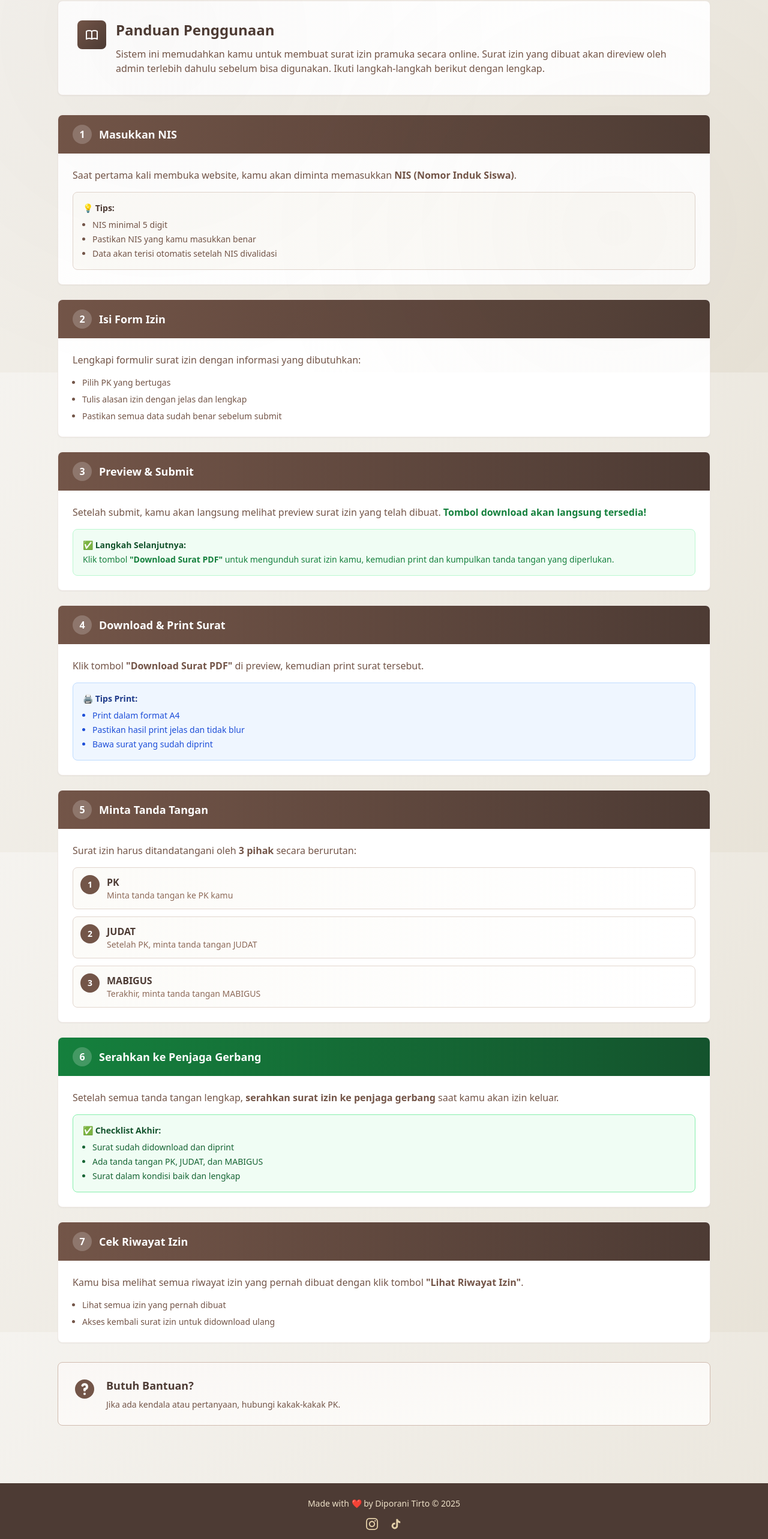
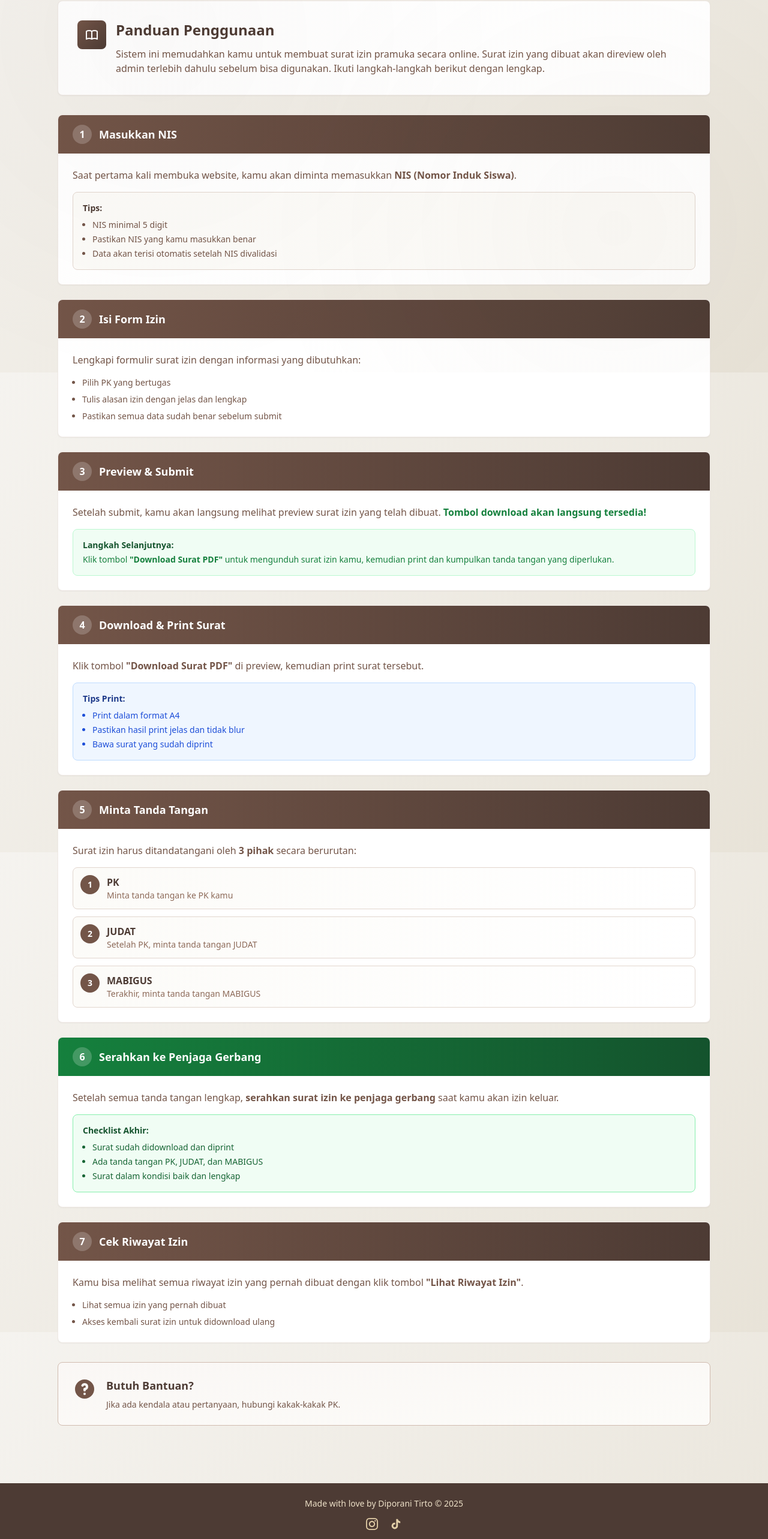
Before and after one commit to diporanitirto/izin, a Next.js app: page /workflow in a window 1280 px wide. Shown: the part 179-2745 px from the top of the page at 60% size. Built offline with nearby package versions, Linux system fonts and the light colour scheme.

Commit message:
refactor: r

```diff
--- a/app/api/telegram/route.ts
+++ b/app/api/telegram/route.ts
@@ -40,7 +40,7 @@
     }
 
     const messageLines = [
-      '📬 Izin Diporani Baru',
+      'Izin Diporani Baru',
       '',
       `Nama: ${payload.nama}`,
       `Nomor Absen: ${payload.absen}`,
--- a/app/workflow/page.tsx
+++ b/app/workflow/page.tsx
@@ -80,7 +80,7 @@
                                 Saat pertama kali membuka website, kamu akan diminta memasukkan <strong>NIS (Nomor Induk Siswa)</strong>.
                             </p>
                             <div className="bg-scoutKhaki-50 border border-scoutBrown-200 rounded-lg p-3 sm:p-4">
-                                <p className="text-xs sm:text-sm font-semibold text-scoutBrown-900 mb-2">💡 Tips:</p>
+                                <p className="text-xs sm:text-sm font-semibold text-scoutBrown-900 mb-2">Tips:</p>
                                 <ul className="text-xs sm:text-sm text-scoutBrown-700 space-y-1 ml-4 list-disc">
                                     <li>NIS minimal 5 digit</li>
                                     <li>Pastikan NIS yang kamu masukkan benar</li>
@@ -125,7 +125,7 @@
                                 Setelah submit, kamu akan langsung melihat preview surat izin yang telah dibuat. <strong className="text-green-700">Tombol download akan langsung tersedia!</strong>
                             </p>
                             <div className="bg-green-50 border border-green-200 rounded-lg p-3 sm:p-4">
-                                <p className="text-xs sm:text-sm font-semibold text-green-900 mb-1">✅ Langkah Selanjutnya:</p>
+                                <p className="text-xs sm:text-sm font-semibold text-green-900 mb-1">Langkah Selanjutnya:</p>
                                 <p className="text-xs sm:text-sm text-green-700">
                                     Klik tombol <strong>"Download Surat PDF"</strong> untuk mengunduh surat izin kamu, kemudian print dan kumpulkan tanda tangan yang diperlukan.
                                 </p>
@@ -147,7 +147,7 @@
                                 Klik tombol <strong>"Download Surat PDF"</strong> di preview, kemudian print surat tersebut.
                             </p>
                             <div className="bg-blue-50 border border-blue-200 rounded-lg p-3 sm:p-4">
-                                <p className="text-xs sm:text-sm font-semibold text-blue-900 mb-2">🖨️ Tips Print:</p>
+                                <p className="text-xs sm:text-sm font-semibold text-blue-900 mb-2">Tips Print:</p>
                                 <ul className="text-xs sm:text-sm text-blue-700 space-y-1 ml-4 list-disc">
                                     <li>Print dalam format A4</li>
                                     <li>Pastikan hasil print jelas dan tidak blur</li>
@@ -216,7 +216,7 @@
                                 Setelah semua tanda tangan lengkap, <strong>serahkan surat izin ke penjaga gerbang</strong> saat kamu akan izin keluar.
                             </p>
                             <div className="bg-green-50 border border-green-300 rounded-lg p-3 sm:p-4">
-                                <p className="text-xs sm:text-sm font-semibold text-green-900 mb-2">✅ Checklist Akhir:</p>
+                                <p className="text-xs sm:text-sm font-semibold text-green-900 mb-2">Checklist Akhir:</p>
                                 <ul className="text-xs sm:text-sm text-green-800 space-y-1 ml-4 list-disc">
                                     <li>Surat sudah didownload dan diprint</li>
                                     <li>Ada tanda tangan PK, JUDAT, dan MABIGUS</li>
--- a/components/CekIzin.tsx
+++ b/components/CekIzin.tsx
@@ -99,7 +99,9 @@
         ) : izinList.length === 0 ? (
           <div className="text-center py-12">
             <div className="w-16 h-16 mx-auto mb-4 rounded-full bg-scoutKhaki-100 flex items-center justify-center">
-              <span className="text-3xl">📭</span>
+              <svg className="w-8 h-8 text-scoutBrown-400" fill="none" stroke="currentColor" viewBox="0 0 24 24">
+                <path strokeLinecap="round" strokeLinejoin="round" strokeWidth={2} d="M3 8l7.89 5.26a2 2 0 002.22 0L21 8M5 19h14a2 2 0 002-2V7a2 2 0 00-2-2H5a2 2 0 00-2 2v10a2 2 0 002 2z" />
+              </svg>
             </div>
             <p className="text-scoutBrown-800 font-semibold">Belum Ada Riwayat</p>
             <p className="text-scoutBrown-500 text-sm mt-1">Anda belum pernah mengajukan izin</p>
@@ -181,7 +183,7 @@
                         href={`/verify/${izin.id}`}
                         className="block w-full text-center px-4 py-2.5 bg-scoutBrown-800 text-white rounded-xl hover:bg-scoutBrown-900 transition-colors text-sm font-semibold"
                       >
-                        📄 Lihat & Download Surat
+                        Lihat & Download Surat
                       </a>
                     </div>
                   )}
--- a/components/Footer.tsx
+++ b/components/Footer.tsx
@@ -4,7 +4,7 @@
       {/* Simple top border */}
       <div className="max-w-6xl mx-auto px-4 sm:px-6 lg:px-8 py-6 text-center">
         <p className="text-scoutKhaki-200 text-xs sm:text-sm">
-          Made with ❤️ by Diporani Tirto © 2025
+          Made with love by Diporani Tirto © 2025
         </p>
         <div className="flex items-center justify-center gap-3 mt-2.5">
           <button
--- a/components/PreviewSection.tsx
+++ b/components/PreviewSection.tsx
@@ -113,7 +113,7 @@
 
     const baseWidth = 794;
     const baseHeight = 1123;
-    const scale = 2000 / baseWidth; // ~200 DPI keeps readability while reducing file size
+    const scale = 4000 / baseWidth; // Higher DPI = larger PNG/PDF file size
     canvas.width = baseWidth * scale;
     canvas.height = baseHeight * scale;
     ctx.setTransform(scale, 0, 0, scale, 0, 0);
@@ -404,7 +404,7 @@
     const canvas = canvasRef.current;
     if (!canvas) return;
 
-    const imgData = canvas.toDataURL('image/jpeg', 0.85);
+    const imgData = canvas.toDataURL('image/png');
 
     const { jsPDF } = await import('jspdf');
     const pdf = new jsPDF({ orientation: 'portrait', unit: 'mm', format: 'a4' });
@@ -454,13 +454,13 @@
               <i className="fas fa-check-circle text-green-600 text-2xl"></i>
               <div className="flex-1">
                 <h3 className="font-bold text-lg mb-1 text-green-800">
-                  ✓ Surat Izin Siap Didownload
+                  Surat Izin Siap Didownload
                 </h3>
                 <p className="text-sm text-green-700">
                   Surat izin Anda telah berhasil dibuat. Silakan download dalam format PDF untuk dicetak dan ditandatangani.
                 </p>
                 <div className="mt-3 bg-green-100 rounded-lg p-3">
-                  <p className="text-xs text-green-800 font-semibold mb-1">📝 Langkah Selanjutnya:</p>
+                  <p className="text-xs text-green-800 font-semibold mb-1">Langkah Selanjutnya:</p>
                   <ol className="text-xs text-green-700 ml-4 list-decimal space-y-1">
                     <li>Download surat PDF</li>
                     <li>Cetak surat tersebut</li>
--- a/components/SuratForm.tsx
+++ b/components/SuratForm.tsx
@@ -104,7 +104,7 @@
         nis
       };
 
-      console.log('🔍 Form Submit Debug:', {
+      console.log('Form Submit Debug:', {
         originalKelas: formData.kelas,
         normalizedKelas: normalizedData.kelas,
         fullData: normalizedData
```
Also changed, not shown: app/page.tsx (+5 -5 lines), 1 other file (tests, documents, lock files or other folders).
